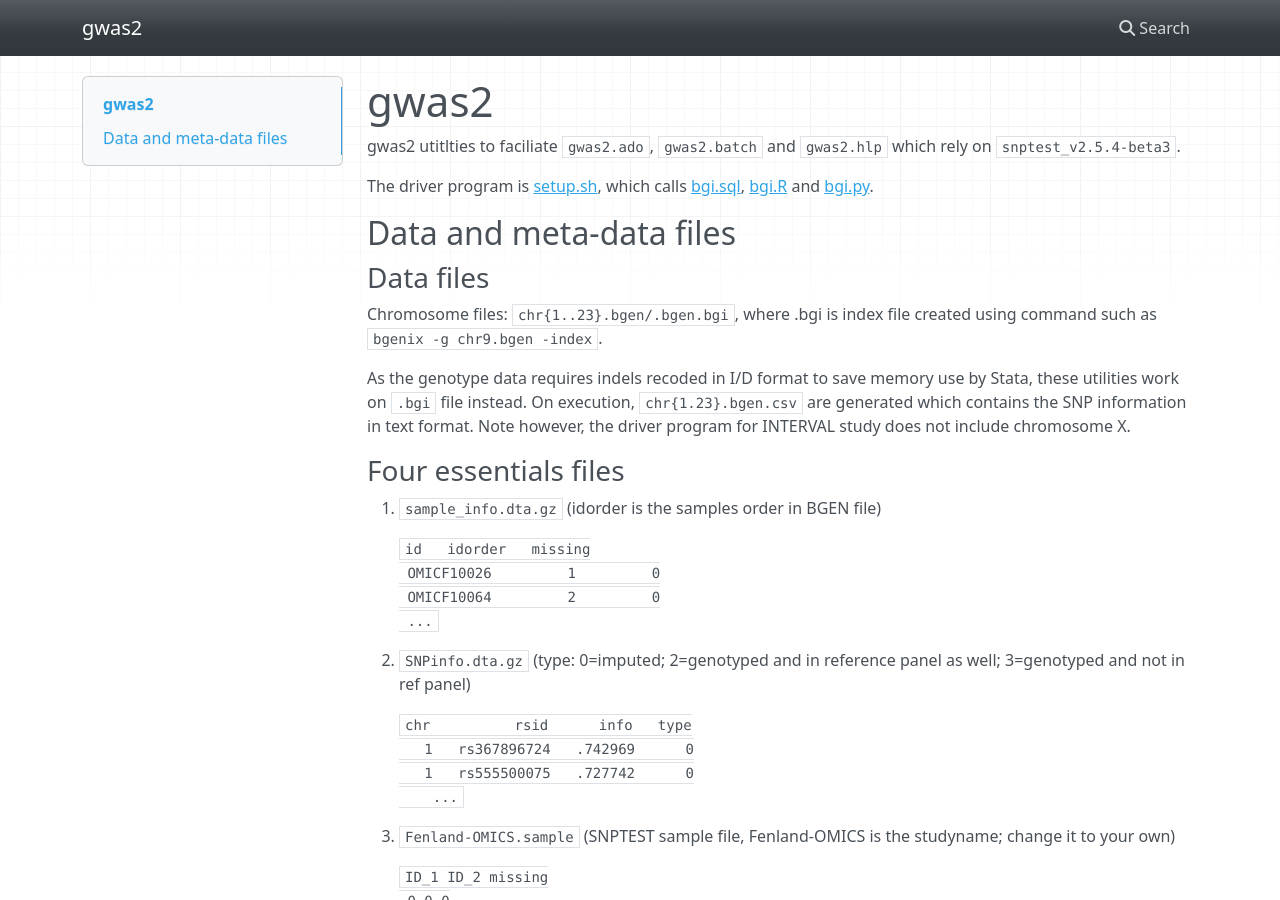
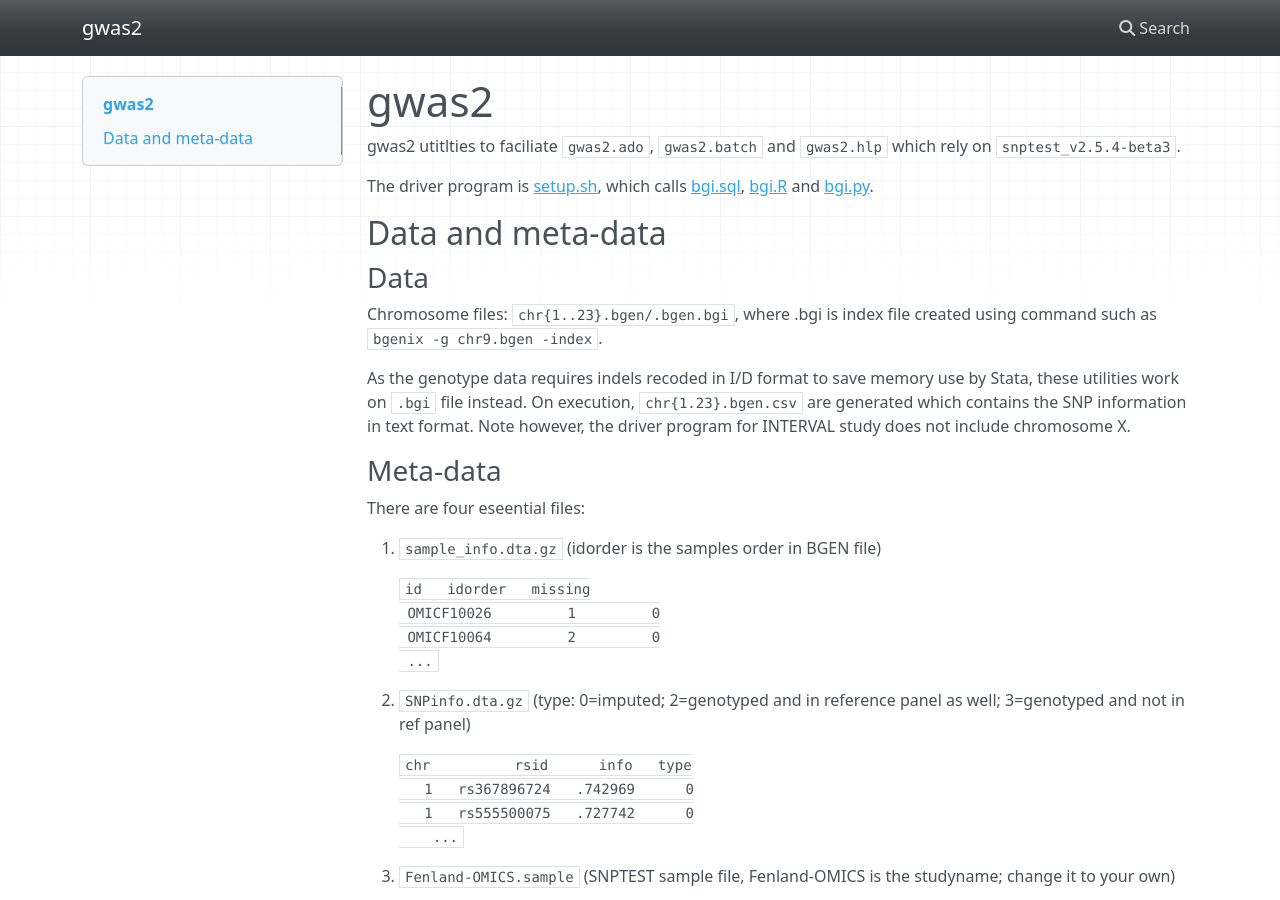
Before and after one commit to jinghuazhao/gwas2, an MkDocs documentation site: the page built from docs/README.md, in a window 1280 px wide and 900 px high. Built offline with MkDocs 1.6.1, drawn with Linux system fonts in a browser that asks for light colours; nearby versions of some CDN libraries; a script that is not in the unit is left out.

Commit message:
gwas2 utitlities

```diff
--- a/docs/README.md
+++ b/docs/README.md
@@ -4,15 +4,17 @@ gwas2 utitlties to faciliate `gwas2.ado`, `gwas2.batch` and `gwas2.hlp` which re
 
 The driver program is [setup.sh](setup.sh), which calls [bgi.sql](bgi.sql), [bgi.R](bgi.R) and [bgi.py](bgi.py).
 
-## Data and meta-data files
+## Data and meta-data
 
-### Data files
+### Data
 
 Chromosome files: `chr{1..23}.bgen/.bgen.bgi`, where .bgi is index file created using command such as `bgenix -g chr9.bgen -index`.
 
 As the genotype data requires indels recoded in I/D format to save memory use by Stata, these utilities work on `.bgi` file instead. On execution, `chr{1.23}.bgen.csv` are generated which contains the SNP information in text format. Note however, the driver program for INTERVAL study does not include chromosome X.
 
-###  Four essentials files
+###  Meta-data
+
+There are four eseential files:
 
    1. `sample_info.dta.gz` (idorder is the samples order in BGEN file)
 
```
